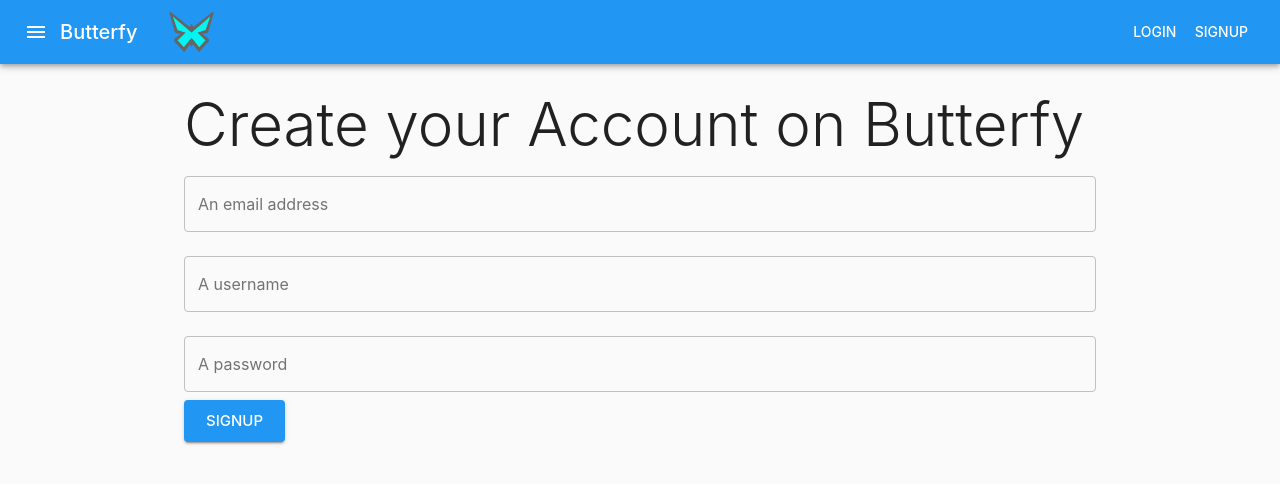
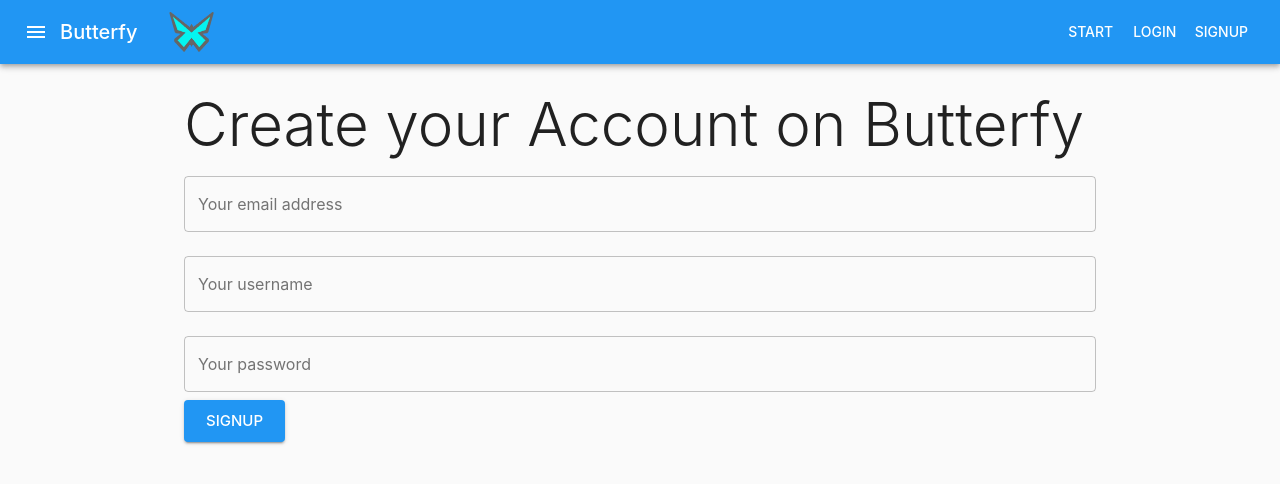
Before and after one commit to sparkable-cc/old-prototype, a Next.js app: page /signup in a window 1280 px wide. Shown: the top 484 px of the page. Built offline with nearby package versions, Linux system fonts and the light colour scheme; no server answers.

Commit message:
feat: beautify 💄

```diff
--- a/components/Auth/Signup.js
+++ b/components/Auth/Signup.js
@@ -64,9 +64,9 @@ const AuthSignup = (props) => {
         fullWidth
         margin="normal"
         variant="outlined"
-        label="An email address"
+        label="Your email address"
         {...register('email', {
-          required: 'An email address is utmostly required.',
+          required: 'An email address is utmostly required ☝️',
           validate: (value) =>
             isEmail(value) || 'Well, that does not look like an email address.',
         })}
@@ -77,15 +77,16 @@ const AuthSignup = (props) => {
         fullWidth
         margin="normal"
         variant="outlined"
-        label="A username"
+        label="Your username"
         {...register('username', {
           required: 'No name, no user!',
           validate: {
             noEmail: (value) =>
-              !isEmail(value) || "Your username shouldn't be an email address",
+              !isEmail(value) ||
+              "Your username shouldn't be an email address  ☝️",
             isAlphanumeric: (value) =>
               isAlphanumeric(value) ||
-              'Your username is way to fancy. Remove spaces or odd chars.',
+              'Your username is way to fancy. Remove spaces or odd chars  ☝️',
           },
         })}
         error={!!errors.username}
@@ -95,7 +96,7 @@ const AuthSignup = (props) => {
         fullWidth
         margin="normal"
         variant="outlined"
-        label="A password"
+        label="Your password"
         type="password"
         {...register('password', {
           required: 'No word, no pass!',
--- a/components/Layout.js
+++ b/components/Layout.js
@@ -46,6 +46,11 @@ const Layout = function (props) {
               onClick={() => router.push('/')}
             />
           </Box>
+          {router.pathname != '/' && (
+            <Button color="inherit" onClick={() => router.push('/')}>
+              Start
+            </Button>
+          )}
           {props.me ? (
             <>
               <Button color="inherit" onClick={() => router.push('/submit')}>
```
Also changed, not shown: components/StartAnonymous.js (+24 -11 lines).
